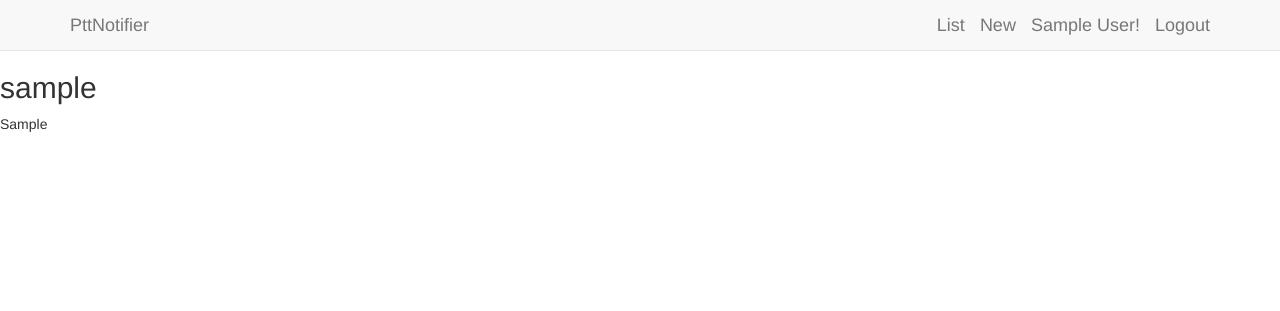
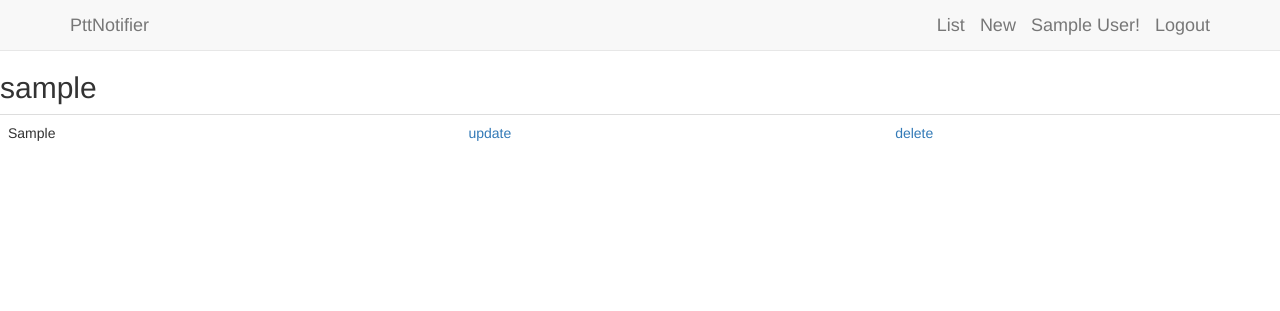
Before and after one commit to BalicantaYao/PttNotifier, a Django app: page /subscription/ in a window 1280 px wide. Shown: the top 311 px of the page. Run offline with Django 3.2, Linux system fonts and the light colour scheme; a user stored in the database is signed in; tables that the repository leaves empty hold one stand-in row (values such as "Sample post"); some libraries are stand-ins or nearby versions.

Commit message:
CRUD almost done

```diff
--- a/PttNotifier/urls.py
+++ b/PttNotifier/urls.py
@@ -1,7 +1,6 @@
 from django.conf.urls import patterns, include, url
 from django.contrib import admin
-from subscriptions.views import home, subscription_list, subscription_create, subscription_detail
-
+from subscriptions.views import home, subscription_list, subscription_create, subscription_detail, subscription_update, subscription_delete
 urlpatterns = patterns('',
     # Examples:
     # url(r'^$', 'PttNotifier.views.home', name='home'),
@@ -11,6 +10,8 @@ urlpatterns = patterns('',
     url(r'^subscription/$', subscription_list, name='subscription_list'),
     url(r'^subscription/(?P<pk>\d+)/$', subscription_detail, name='subscription_detail'),
     url(r'^new/$', subscription_create, name='subscription_create'),
+    url(r'^subscription/(?P<pk>\d+)/update/$', subscription_update, name='subscription_update'),
+    url(r'^subscription/(?P<pk>\d+)/delete/$', subscription_delete, name='subscription_delete'),
     url(r'^accounts/', include('django.contrib.auth.urls')),
     url('', include('social.apps.django_app.urls', namespace='social')),
     url('', include('django.contrib.auth.urls', namespace='auth')),
--- a/subscriptions/templates/subscription_create.html
+++ b/subscriptions/templates/subscription_create.html
@@ -7,7 +7,7 @@
 <form action="." method="post" role="form" class="form-inline">
   {% csrf_token %}
 
-  <input type="text" id="user" value="{{ user.id }}" name="user" />
+  <input type="hidden" id="user" value="{{ user.id }}" name="user" />
   <input class="form-control" type="text" id="keywords" name="keywords" placeholder="Keywords"/>
 
   <button type="submit" class="btn btn-primary">新增</button>
--- a/subscriptions/templates/subscription_list.html
+++ b/subscriptions/templates/subscription_list.html
@@ -2,10 +2,15 @@
 {% extends "base.html" %}
 
 {% block content %}
+  <h2>{{ user.username }}</h2>
+  <table class="table">
   {% for item in subscriptions %}
-    <div class="scriptions">
-      <h2>{{ item.user }}</a></h2>
-      <p></a>{{ item.keywords }}</p>
-    </div>
+    <tr class="subscription_item">
+      <td class="item_keywords">{{ item.keywords }}</td>
+      <td class="item_edit"><a href="{% url 'subscription_update' item.id %}">update</a></td>
+      <td class="item_delete">
+      <a href="{% url 'subscription_delete' item.id%}">delete</a></td>
+    </tr>
   {% endfor %}
+  </table>
 {% endblock %}
--- a/subscriptions/views.py
+++ b/subscriptions/views.py
@@ -1,10 +1,11 @@
 from django.shortcuts import render, redirect, get_object_or_404
 from django.shortcuts import render_to_response
 from django.template.context import RequestContext
-from .models import Subscrption, User
+from .models import Subscrption
 from django import forms
-from django.forms.models import modelform_factory
 from django.http import Http404
+from django.http import HttpResponseForbidden
+from django.contrib.auth.decorators import login_required
 
 # Create your views here.
 
@@ -42,17 +43,6 @@ class SubscriptionForm(forms.ModelForm):
 
 
 def subscription_create(request):
-    # SubscriptionFrom = modelform_factory(
-    #     Subscrption, fields=('user', 'keywords'))
-
-    # if request.method == 'POST':
-    #     form = SubscriptionFrom(request.POST)
-
-    #     if form.is_valid():
-    #         subscription = form.save()
-    #         return redirect(subscription.get_absolute_url())
-    # else:
-    #     form = SubscriptionFrom()
     if request.method == 'POST':
         form = SubscriptionForm(request.POST)
         if form.is_valid():
@@ -60,4 +50,22 @@ def subscription_create(request):
             return redirect(new_subscription.get_absolute_url())
     form = SubscriptionForm()
     return render(request, 'subscription_create.html', {'form': form})
-    # return redirect(subscription_create)
+
+
+def subscription_update(request, pk):
+    subscription = get_object_or_404(Subscrption, pk=pk)
+    if request.method == 'POST':
+        form = SubscriptionForm(request.POST, instance=subscription)
+        if form.is_valid():
+            new_subscription = form.save()
+            return redirect(new_subscription.get_absolute_url())
+    return render(request, 'subscription_update.html', {'subscription': subscription})
+
+
+@login_required
+def subscription_delete(request, pk):
+    subscription = get_object_or_404(Subscrption, pk=pk)
+    if (subscription.user_id == request.user.id):
+        subscription.delete()
+        return redirect('subscription_list')
+    return HttpResponseForbidden()
```
Also changed, not shown: subscriptions/templates/subscription_update.html (added, +13 -0 lines).
